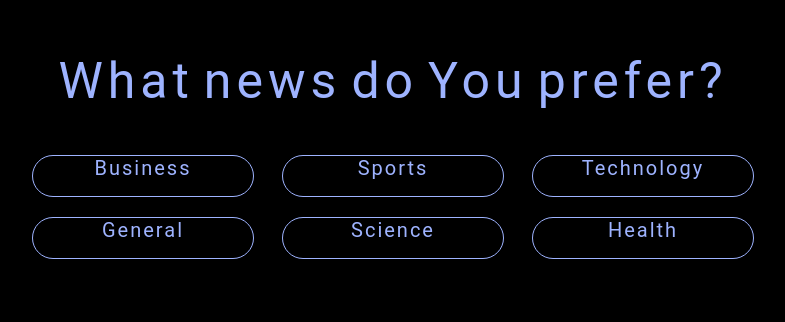
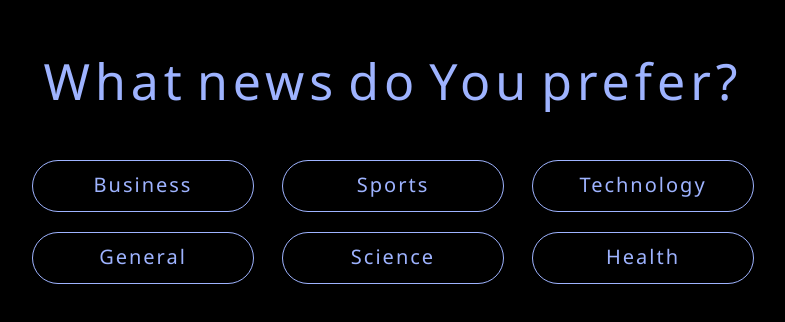
Before and after one commit to dominikslawkowski/CodersCamp-projekt-5, a React (Create React App) app: page / in a window 1280 px wide. Shown: the part 234-556 px from the top of the page, without its empty margins (247-1032 px from the left). Built offline with nearby package versions, Linux system fonts and the light colour scheme.

Commit message:
add padding in welcome section

```diff
--- a/src/components/Footer.js
+++ b/src/components/Footer.js
@@ -51,7 +51,7 @@ export default class Footer extends React.Component {
                         <p>Dominik Sławkowski</p>
                         <p>responsibility:</p>
                         <p>Team Mentor, project configuration, API, project management</p>
-                        <div style={personalButton}><a target="_blank" className='personalLink' href='www.github.com/dominikslawkowski'>See my repo</a></div>
+                        <div style={personalButton}><a target="_blank" className='personalLink' href='https://github.com/dominikslawkowski'>See my repo</a></div>
                     </li>
                     <li style={personalListItem}>
                         <p>Arkadiusz Klusa</p>
--- a/src/style/Welcome.css
+++ b/src/style/Welcome.css
@@ -1,5 +1,4 @@
   .welcome-container {
-    font-family: 'Roboto', sans-serif;
     display: flex;
     flex-flow: column;
     align-items: center;
@@ -33,7 +32,7 @@
     height: 30px;
     width: 200px;
     margin: 10px;
-    padding: 0 10px;
+    padding: 10px;
     padding-bottom: 10px;
     display:inline-block;
     text-align: center;
```
